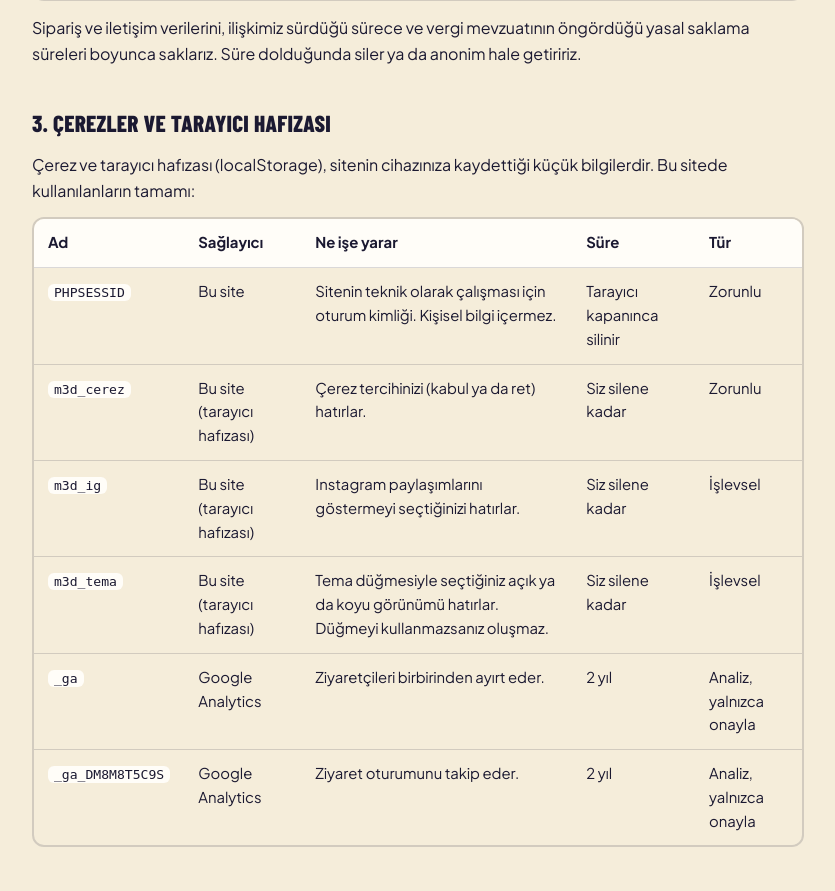
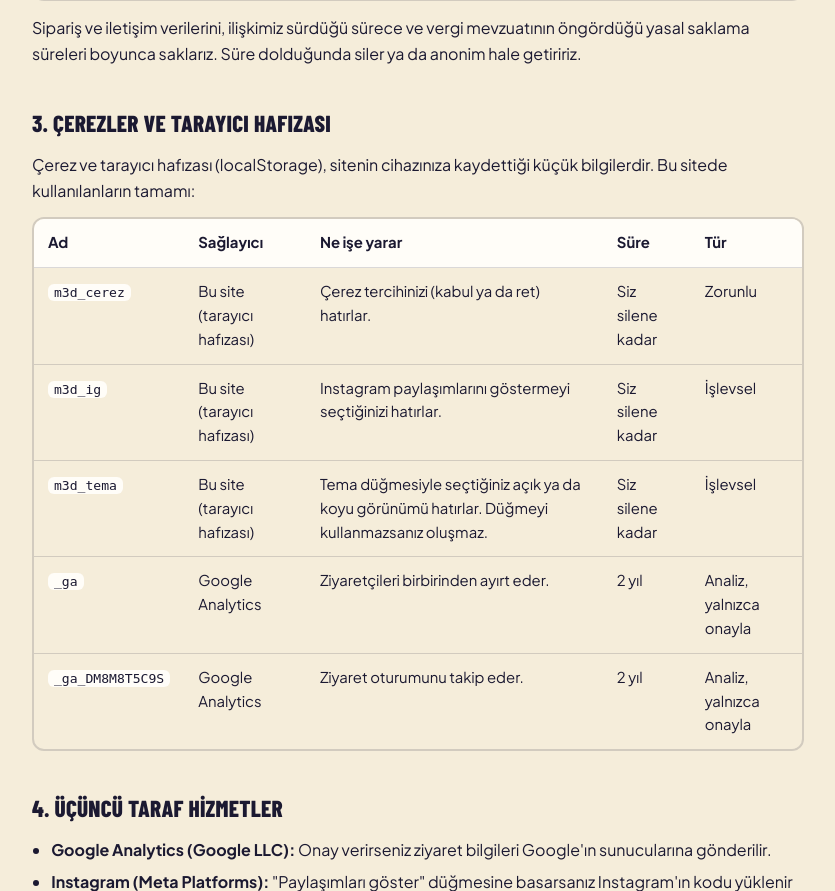
Before and after one commit to iisafca/mikro3datolye, a PHP site: page /gizlilik.php in a window 1280 px wide. Shown: the part 1023-1914 px from the top of the page, without its empty margins (222-1057 px from the left). Run offline with PHP 8.4, Linux system fonts and the light colour scheme.

Commit message:
Gizlilik: artık ziyaretçilere verilmeyen PHPSESSID satırı kaldırıldı

```diff
--- a/site/gizlilik.php
+++ b/site/gizlilik.php
@@ -92,7 +92,6 @@ function loadAnalytics(){
   <div class="tbl"><table>
     <thead><tr><th>Ad</th><th>Sağlayıcı</th><th>Ne işe yarar</th><th>Süre</th><th>Tür</th></tr></thead>
     <tbody>
-      <tr><td><code>PHPSESSID</code></td><td>Bu site</td><td>Sitenin teknik olarak çalışması için oturum kimliği. Kişisel bilgi içermez.</td><td>Tarayıcı kapanınca silinir</td><td>Zorunlu</td></tr>
       <tr><td><code>m3d_cerez</code></td><td>Bu site (tarayıcı hafızası)</td><td>Çerez tercihinizi (kabul ya da ret) hatırlar.</td><td>Siz silene kadar</td><td>Zorunlu</td></tr>
       <tr><td><code>m3d_ig</code></td><td>Bu site (tarayıcı hafızası)</td><td>Instagram paylaşımlarını göstermeyi seçtiğinizi hatırlar.</td><td>Siz silene kadar</td><td>İşlevsel</td></tr>
       <tr><td><code>m3d_tema</code></td><td>Bu site (tarayıcı hafızası)</td><td>Tema düğmesiyle seçtiğiniz açık ya da koyu görünümü hatırlar. Düğmeyi kullanmazsanız oluşmaz.</td><td>Siz silene kadar</td><td>İşlevsel</td></tr>
```
